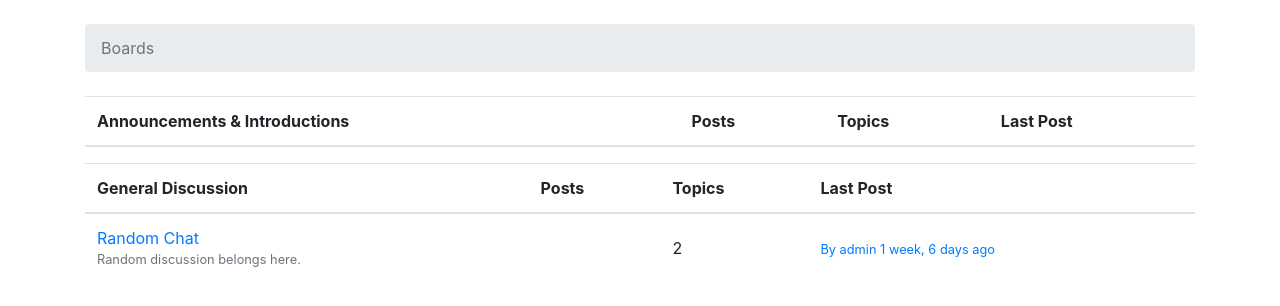
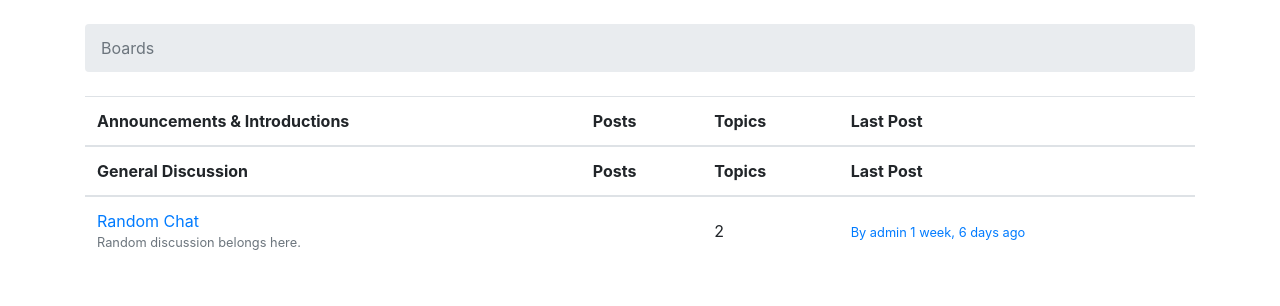
Before and after one commit to jtw10/django_app, a Django app: page / in a window 1280 px wide. Shown: the part 56-362 px from the top of the page. Run offline with Django 3.2, Linux system fonts and the light colour scheme; data comes from the database, SQL or seed files in the repository; lists and menus that the app fills with data are empty; some libraries are stand-ins or nearby versions.

Commit message:
Update home.html

```diff
--- a/templates/home.html
+++ b/templates/home.html
@@ -49,8 +49,6 @@
         {% endif %}
       {% endfor %}
     </tbody>
-  </table>
-  <table class="table">
     <thead class="thead-inverse">
       <tr>
         <th>General Discussion</th>
```
